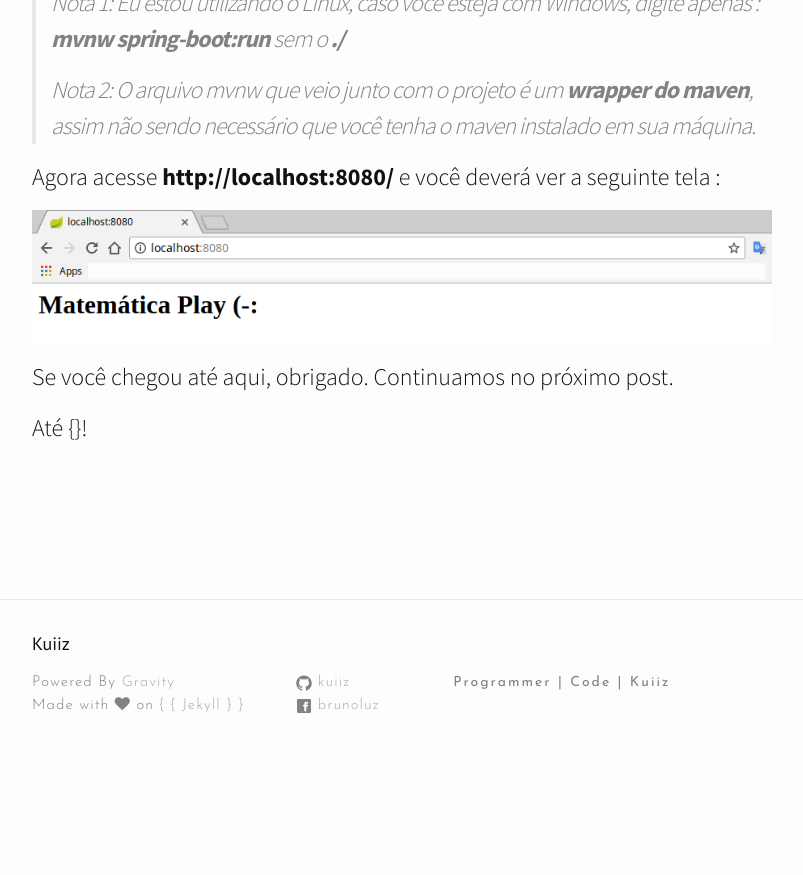
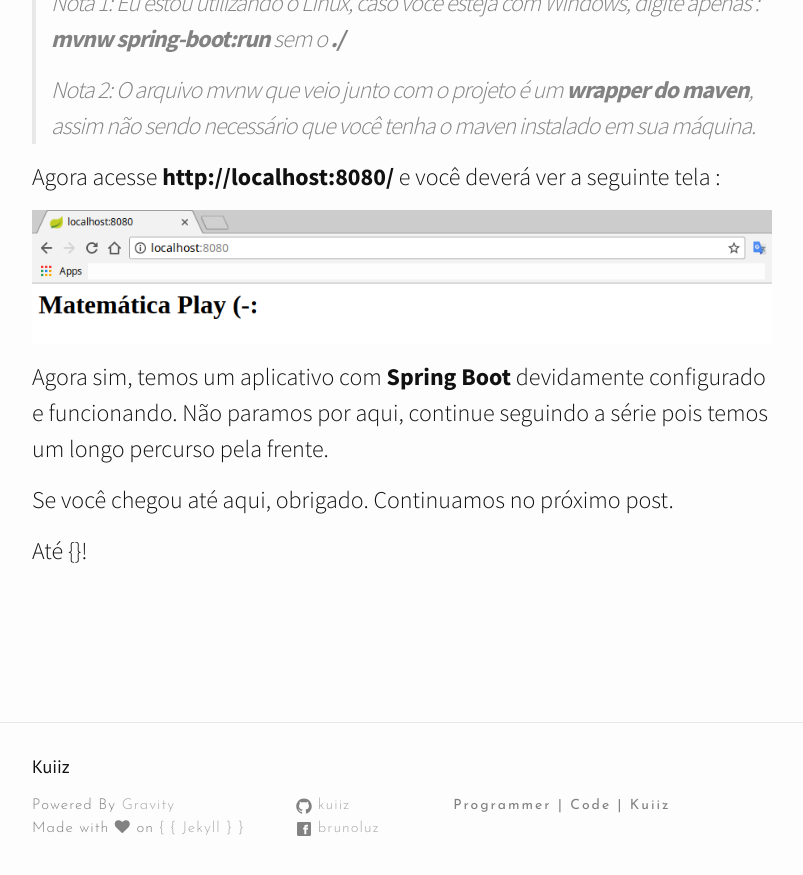
Before and after one commit to kuiiz/kuiiz.github.io, a Jekyll site: the page built from _posts/2018-04-16-matematica-play-vamos-comecar.markdown, in a window 1280 px wide and 900 px high, scrolled down 3495 px. Shown: the top 875 px of the window, without its empty margins (238-1041 px from the left). Built offline with Jekyll 4.4.1, drawn with Linux system fonts in a browser that asks for light colours; nearby versions of some CDN libraries; before the commit the page ends 4272 px from its top, so only the background shows below that.

Commit message:
Commit - matematica Play - Post 02

```diff
--- a/_posts/2018-04-16-matematica-play-vamos-comecar.markdown
+++ b/_posts/2018-04-16-matematica-play-vamos-comecar.markdown
@@ -70,9 +70,15 @@ Na pasta raiz do projeto, execute o seguinte comando :
 
 
 
+
 Agora acesse **http://localhost:8080/**  e você deverá ver a seguinte tela :
 
 ![alt text](https://raw.githubusercontent.com/kuiiz/kuiiz.github.io/master/asserts/posts/series/matematica-play/tela-inicial-configuraaoo-pronta.png "Configuração pronta !")
+
+
+
+Agora sim, temos um aplicativo com **Spring Boot** devidamente configurado e funcionando. Não paramos por aqui, continue seguindo a série pois temos um longo percurso pela frente.
+
 
 Se você chegou até aqui, obrigado.
 Continuamos no próximo post.
```
